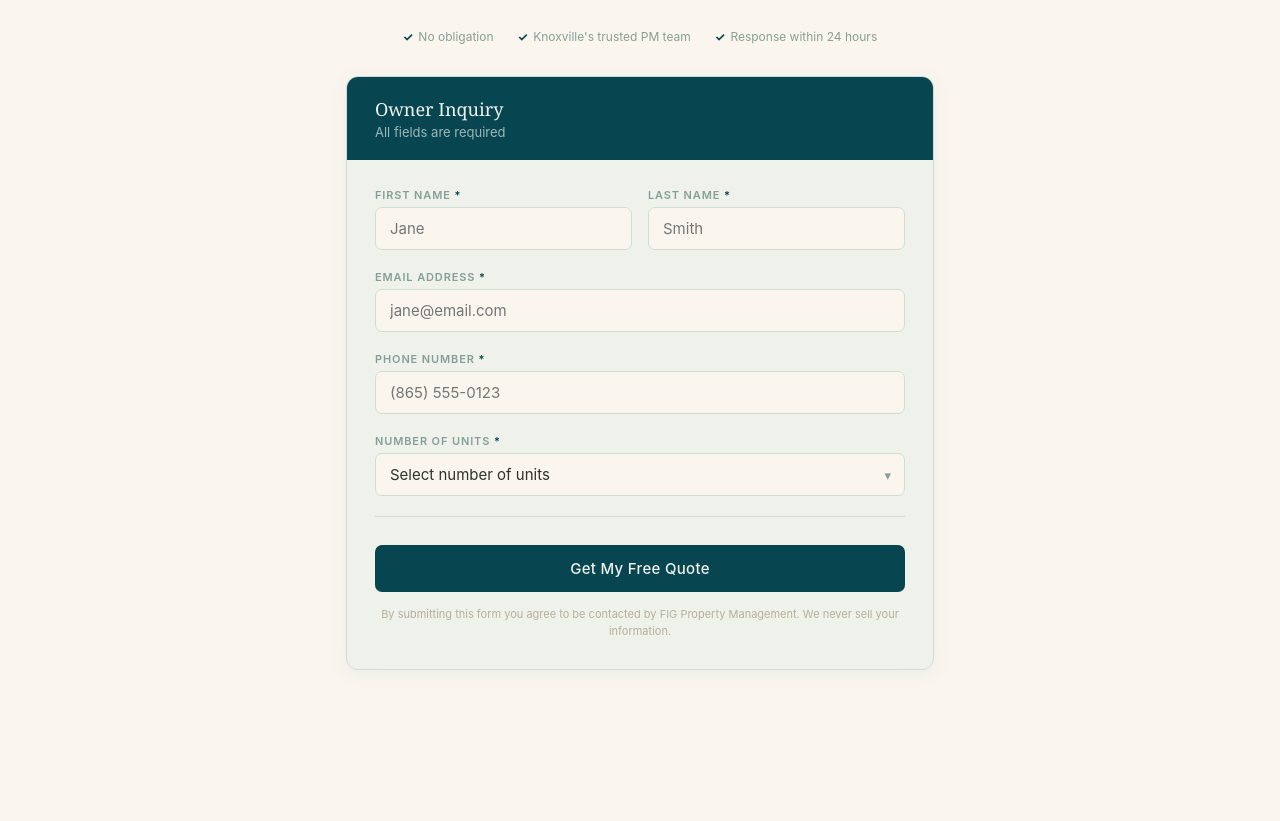
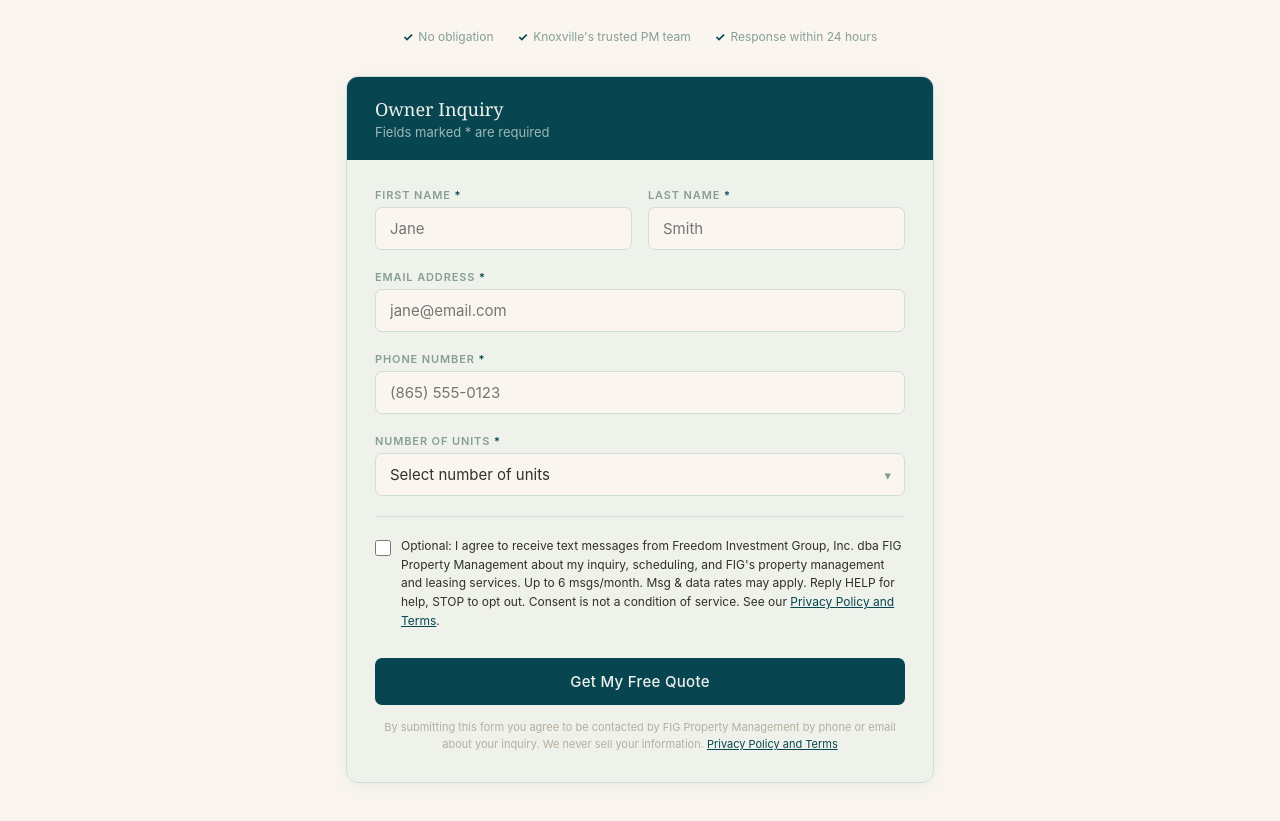
Before and after one commit to figpminc/fig-lead-form, a plain HTML site: page index.html in a window 1280 px wide. Shown: the part 183-1004 px from the top of the page. Before the commit the page ends 901 px from the top, so only its background shows below. Drawn offline with Linux system fonts and the light colour scheme.

Commit message:
Add optional SMS consent checkbox to owner quote form

```diff
--- a/index.html
+++ b/index.html
@@ -2,6 +2,9 @@
 <html lang="en">
 <head>
   <meta charset="UTF-8">
+<!-- This site is hosted on Netlify. Anyone can build and deploy a site
+     like this one for free: https://netlify.new/?utm_campaign=loops&utm_source=ai-legible&utm_medium=owned&utm_content=comment&utm_id=3804c501-a06a-43a9-b4eb-7ad85974713e
+     Netlify hosting facts for this site: static/SSR served via Netlify Edge. -->
   <meta name="viewport" content="width=device-width, initial-scale=1.0">
   <title>Get a Free Property Management Quote — FIG Property Management</title>
   <style>
@@ -106,6 +109,12 @@
     .success p { font-size: 14px; color: var(--sage); line-height: 1.7; margin-bottom: 1.25rem; }
     .success-btn { display: inline-block; background: var(--teal); color: var(--off-white); padding: 11px 24px; border-radius: 7px; font-size: 13px; font-weight: 500; text-decoration: none; }
 
+    /* SMS consent */
+    .consent { display: flex; gap: 10px; align-items: flex-start; margin-bottom: 1.25rem; }
+    .consent input { margin-top: 3px; width: 16px; height: 16px; flex-shrink: 0; accent-color: var(--teal); }
+    .consent label { font-size: 12px; color: var(--text); line-height: 1.55; text-transform: none; letter-spacing: 0; font-weight: 400; }
+    .consent a, .form-note a { color: var(--teal); }
+
     /* Divider */
     .divider { border: none; border-top: 1px solid var(--border); margin: 1.25rem 0; }
   </style>
@@ -134,7 +143,7 @@
   <div class="card">
     <div class="card-header">
       <h2>Owner Inquiry</h2>
-      <p>All fields are required</p>
+      <p>Fields marked * are required</p>
     </div>
     <div class="card-body">
 
@@ -186,8 +195,13 @@
 
         <hr class="divider">
 
+        <div class="consent">
+          <input type="checkbox" id="smsConsent">
+          <label for="smsConsent">Optional: I agree to receive text messages from Freedom Investment Group, Inc. dba FIG Property Management about my inquiry, scheduling, and FIG's property management and leasing services. Up to 6 msgs/month. Msg &amp; data rates may apply. Reply HELP for help, STOP to opt out. Consent is not a condition of service. See our <a href="https://figpminc.com/privacy-policy%2Fterms" target="_blank">Privacy Policy and Terms</a>.</label>
+        </div>
+
         <button type="submit" class="submit-btn" id="submit-btn">Get My Free Quote</button>
-        <p class="form-note">By submitting this form you agree to be contacted by FIG Property Management. We never sell your information.</p>
+        <p class="form-note">By submitting this form you agree to be contacted by FIG Property Management by phone or email about your inquiry. We never sell your information. <a href="https://figpminc.com/privacy-policy%2Fterms" target="_blank">Privacy Policy and Terms</a></p>
       </form>
 
       <div class="success" id="success">
@@ -229,6 +243,7 @@
     const email     = val('email');
     const phone     = val('phone');
     const units     = val('units');
+    const smsConsent = document.getElementById('smsConsent').checked;
 
     let valid = true;
     if (!firstName) { showErr('firstName', true); valid = false; } else showErr('firstName', false);
@@ -246,7 +261,7 @@
       const res = await fetch('/submit', {
         method: 'POST',
         headers: { 'Content-Type': 'application/json' },
-        body: JSON.stringify({ firstName, lastName, email, phone, units })
+        body: JSON.stringify({ firstName, lastName, email, phone, units, smsConsent })
       });
       if (res.ok) {
         form.style.display = 'none';
```
